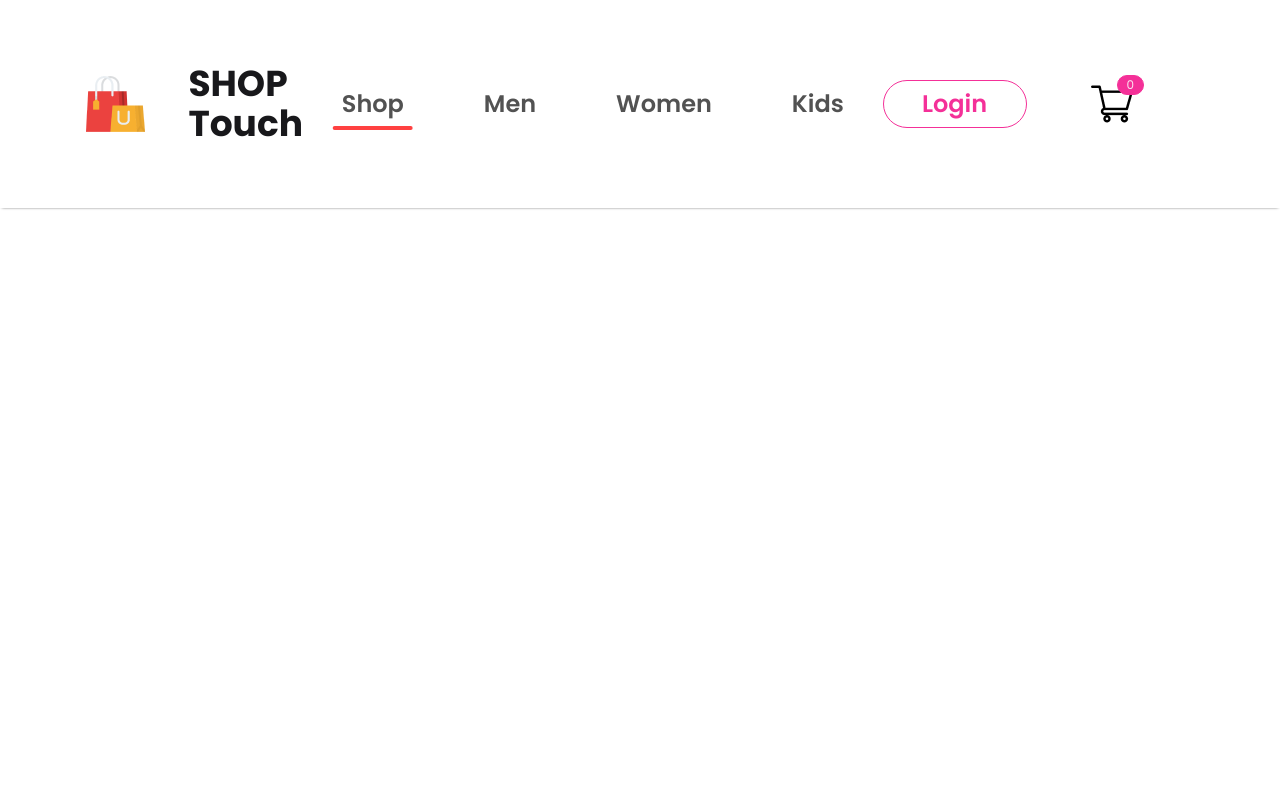
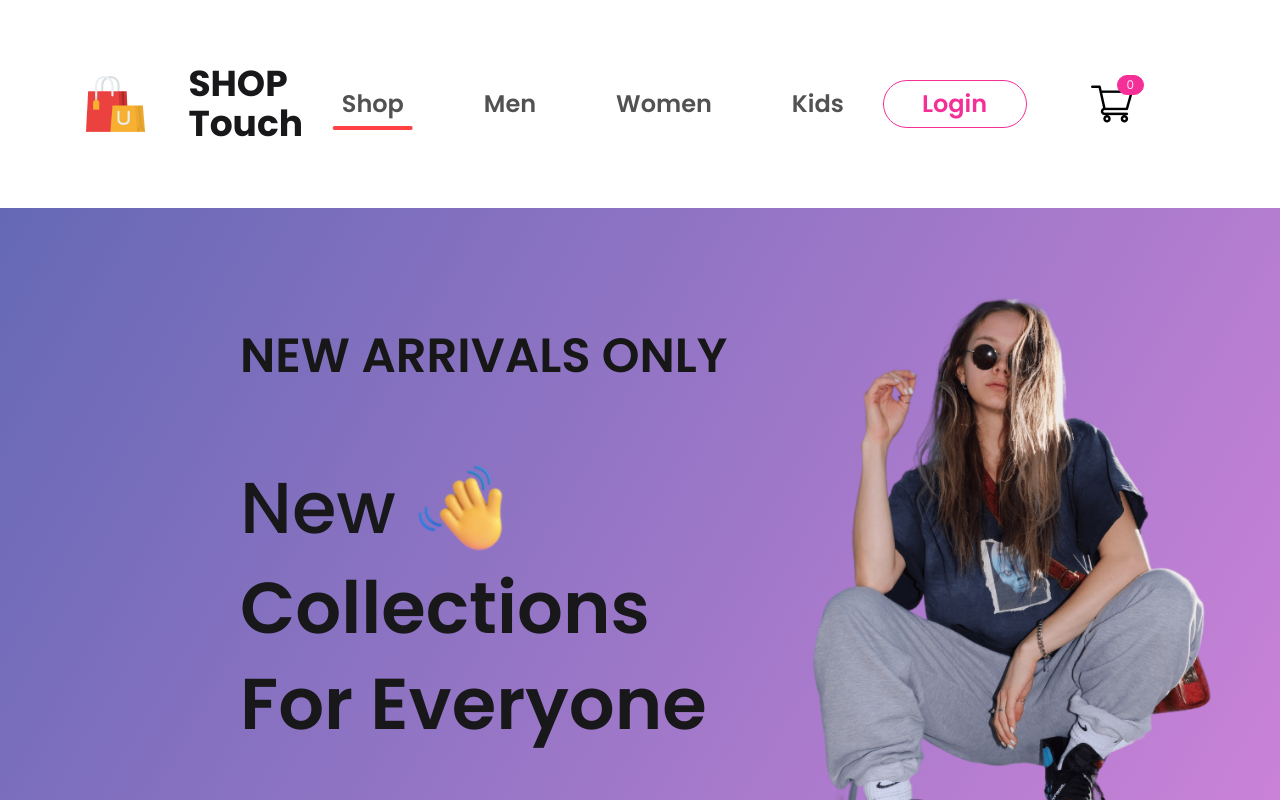
Before and after one commit to salman60mahmud/shop_touch, a React (Vite) app: page / in a window 1280 px wide. Shown: the top 800 px of the page. Built offline with nearby package versions, Linux system fonts and the light colour scheme.

Commit message:
hero section added

```diff
--- a/package.json
+++ b/package.json
@@ -13,6 +13,7 @@
     "@tailwindcss/vite": "^4.1.4",
     "react": "^19.1.0",
     "react-dom": "^19.1.0",
+    "react-icons": "^5.5.0",
     "react-router": "^7.5.1",
     "react-router-dom": "^7.5.1",
     "tailwindcss": "^4.1.4"
--- /dev/null
+++ b/src/Components/Hero.css
@@ -0,0 +1,5 @@
+.hero {
+    height: 100vh;
+    display: flex;
+    background: linear-gradient(-60deg, #d184da 0%, #6569b5 100%);
+}
--- /dev/null
+++ b/src/Components/Hero.jsx
@@ -0,0 +1,31 @@
+import "./Hero.css"
+import { FaArrowRight } from "react-icons/fa6";
+
+const Hero = () => {
+    return (
+        <div className="hero">
+            <div className="flex flex-1 flex-col justify-center gap-20 pl-60 leading-none">
+                <h2 className="text-5xl font-semibold text-neutral-900">NEW ARRIVALS ONLY</h2>
+                <div>
+                    <div className="flex items-center gap-4">
+                        <p className="text-7xl font-medium">New</p>
+                        <img className="h-24 w-auto" src="/src/media/hand_icon.png" alt="hand-icon" />
+                    </div>
+                    <p className="text-7xl font-semibold mt-4">Collections</p>
+                    <p className="text-7xl font-semibold mt-6">For Everyone</p>
+                </div>
+                <button className="flex justify-center align-items gap-4 btn btn-secondary hover:bg-secondary-content hover:text-secondary h-16 w-md rounded-4xl">
+                    <div className="text-4xl font-medium">Latest Collection</div>
+                    <p className="text-4xl"><FaArrowRight /></p>
+                </button>
+            </div>
+
+            <div className="flex-1 flex items-center justify-center">
+                <img src="/src/media/hero_image.png" alt="hero-image" />
+
+            </div>
+        </div>
+    );
+};
+
+export default Hero;
--- a/src/Components/Navbar.jsx
+++ b/src/Components/Navbar.jsx
@@ -7,8 +7,9 @@ const Navbar = () => {
     return (
         <div className="flex justify-around p-16 shadow-[0_1px_3px_-2px_black]">
             <div className="flex items-center gap-10">
-                <img src="/src/media/logo.png" alt="logo" />
-                <p className="text-4xl font-bold">SHOP <br />Touch</p>
+                <Link to='/' end> <img src="/src/media/logo.png" alt="logo" /></Link>
+
+                <p className="text-4xl font-bold"> <Link to='/' end>SHOP <br />Touch</Link></p>
             </div>
             <ul className="flex items-center list-none gap-20 text-neutral-600 text-2xl font-semibold cursor-pointer nav-menu">
                 <li className="nav-item">
--- a/src/Pages/Shop.jsx
+++ b/src/Pages/Shop.jsx
@@ -1,8 +1,9 @@
+import Hero from "../Components/Hero";
 
 const Shop = () => {
     return (
         <div>
-
+            <Hero/>
         </div>
     );
 };
--- a/src/index.css
+++ b/src/index.css
@@ -3,5 +3,7 @@
 
 body {
     margin: 0;
+    -webkit-font-smoothing: antialiased;
+    -moz-osx-font-smoothing: grayscale;
     font-family: poppins;
 }
```
Also changed, not shown: 1 other file (tests, documents, lock files or other folders).
